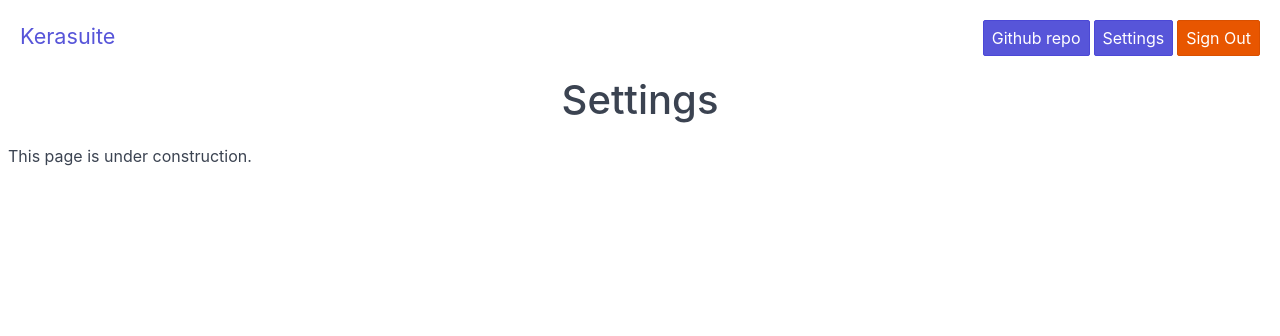
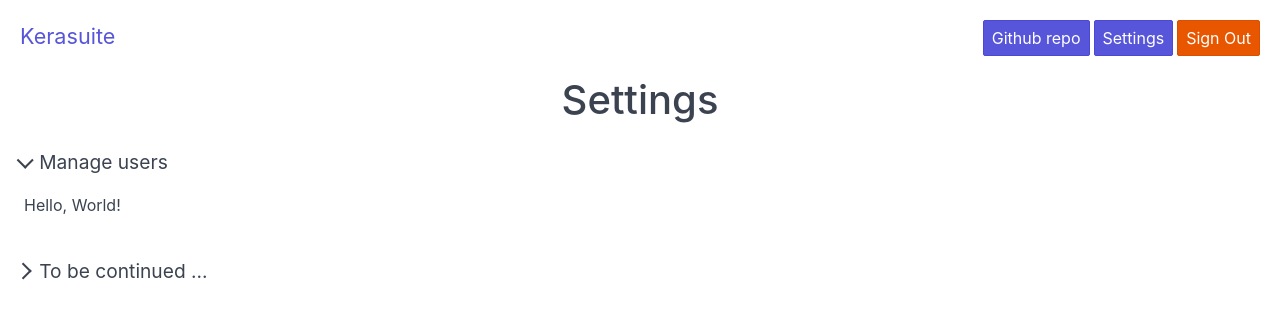
Before and after one commit to MeurillonGuillaume/Kerasuite, a Flask app: page /settings in a window 1280 px wide. Shown: the top 336 px of the page. Run offline with Flask 2, Linux system fonts and the light colour scheme; the visitor is signed in with stand-in values (Sample User, id 1).

Commit message:
Changes for user management, title changes at accordion, prep for user management

```diff
--- a/app.py
+++ b/app.py
@@ -4,8 +4,8 @@ import pickledb
 from flask import Flask, render_template, redirect, request, session
 from werkzeug.utils import secure_filename
 from uuid import uuid4
-from libs.authentication import Authentication
-from libs.projects import Projects
+from libs.projectmanager import ProjectManager
+from libs.usermanager import UserManager
 
 # Global variables
 DATABASE_NAME = 'Kerasuite.db'
@@ -23,13 +23,14 @@ if DATABASE_NAME not in listdir('.'):
     # Initialise the database with a default user & password (admin - Kerasuite)
     logging.warning('The database does not exist, initialising now ...')
     database = pickledb.load('Kerasuite.db', True)
-    database.set('users', {"admin": {"password": "$2b$12$F5t/lNpjbvGMh0m56t1xbe/saHiK.dHKIKif1Q.xOyxcbrr/vKAw."}})
+    database.set('users',
+                 {"admin": {"password": "$2b$12$F5t/lNpjbvGMh0m56t1xbe/saHiK.dHKIKif1Q.xOyxcbrr/vKAw.", "admin": True}})
 
 # Load database
 logging.info('Loading database into memory ...')
 database = pickledb.load(DATABASE_NAME, True)
-auth = Authentication(database)
-project_client = Projects(database)
+project_manager = ProjectManager(database)
+user_manager = UserManager(database)
 
 # Global variables
 ALLOWED_FILETYPES = ['csv', 'json']
@@ -65,7 +66,7 @@ def home():
     """
     if is_user_logged_in():
         return render_template('home.html', LoggedIn=session['loggedin'],
-                               Projects=project_client.get_user_projects(session['username']))
+                               Projects=project_manager.get_user_projects(session['username']))
     return redirect('/login')
 
 
@@ -77,7 +78,7 @@ def login():
     if not is_user_logged_in():
         if request.method == 'POST':
             if 'password' in request.form and 'username' in request.form:
-                if auth.attempt_login(request.form['username'], request.form['password']):
+                if user_manager.attempt_login(request.form['username'], request.form['password']):
                     session['loggedin'] = True
                     session['username'] = request.form['username']
                     return redirect('/')
@@ -101,7 +102,7 @@ def settings():
     Return a settings page or redirect to login.
     """
     if is_user_logged_in():
-        return render_template('settings.html', LoggedIn=session['loggedin'])
+        return render_template('settings.html', LoggedIn=session['loggedin'], IsAdmin=...)
     return redirect('/login')
 
 
@@ -112,9 +113,9 @@ def create_project():
     """
     if request.method == 'POST' and is_user_logged_in():
         if 'projectdescription' in request.form and 'projectname' in request.form:
-            project_client.create_project(request.form['projectname'],
-                                          request.form['projectdescription'],
-                                          session['username'])
+            project_manager.create_project(request.form['projectname'],
+                                           request.form['projectdescription'],
+                                           session['username'])
     return redirect('/login')
 
 
@@ -126,7 +127,7 @@ def drop_project():
     if is_user_logged_in():
         project = request.args.get('project')
         if project is not None:
-            project_client.drop_project(project, session['username'])
+            project_manager.drop_project(project, session['username'])
         return redirect('/')
     return redirect('/login')
 
@@ -138,10 +139,10 @@ def edit_project():
     """
     if is_user_logged_in() and request.method == 'POST':
         if 'projectdescription' in request.form and 'projectname' in request.form and 'old_projectname' in request.form:
-            newname = project_client.update_project(request.form['old_projectname'],
-                                                    request.form['projectname'],
-                                                    request.form['projectdescription'],
-                                                    session['username'])
+            newname = project_manager.update_project(request.form['old_projectname'],
+                                                     request.form['projectname'],
+                                                     request.form['projectdescription'],
+                                                     session['username'])
             return redirect(f'/run?project={newname}')
     return redirect('/login')
 
@@ -153,16 +154,16 @@ def run():
     """
     if is_user_logged_in():
         project = request.args.get('project')
-        if project_client.does_project_exist(project, session['username']):
-            if project_client.does_project_have_dataset(project, session['username']):
+        if project_manager.does_project_exist(project, session['username']):
+            if project_manager.does_project_have_dataset(project, session['username']):
                 # TODO: load dataset in memory
                 ...
             return render_template('project.html',
                                    Projectname=project,
-                                   Projectdescription=project_client.get_project(
+                                   Projectdescription=project_manager.get_project(
                                        project, session['username'])['description'],
                                    LoggedIn=session['loggedin'],
-                                   HasDataset=project_client.does_project_have_dataset(project, session['username']))
+                                   HasDataset=project_manager.does_project_have_dataset(project, session['username']))
     return redirect('/login')
 
 
@@ -179,9 +180,9 @@ def set_dataset():
                     file_ext = str(secure_filename(dataset.filename)).rsplit('.', 1)[1]
                     new_filename = str(uuid4())
                     dataset.save(f'{app.config["UPLOAD_FOLDER"]}/{new_filename}.{file_ext}')
-                    project_client.assign_dataset(new_filename, file_ext,
-                                                  request.form['projectname'],
-                                                  session['username'])
+                    project_manager.assign_dataset(new_filename, file_ext,
+                                                   request.form['projectname'],
+                                                   session['username'])
                     return redirect(f'/run?project={request.form["projectname"]}')
     return redirect('/login')
 
@@ -190,9 +191,9 @@ def set_dataset():
 def clear_dataset():
     if is_user_logged_in():
         project = request.args.get('project')
-        if project_client.does_project_exist(project, session['username']):
-            if project_client.does_project_have_dataset(project, session['username']):
-                project_client.clear_project_dataset(project, session['username'])
+        if project_manager.does_project_exist(project, session['username']):
+            if project_manager.does_project_have_dataset(project, session['username']):
+                project_manager.clear_project_dataset(project, session['username'])
             return redirect(f'/run?project={project}')
     return redirect('/login')
 
--- a/libs/projects.py
+++ b/libs/projectmanager.py
@@ -3,7 +3,7 @@ from os import remove
 import pathlib
 
 
-class Projects:
+class ProjectManager:
     def __init__(self, db_instance):
         self.__dbclient = db_instance
 
--- a/templates/project.html
+++ b/templates/project.html
@@ -7,7 +7,7 @@
     </h1>
     <div class="accordion">
         <input id="accordion-1" type="radio" name="accordion-radio" hidden="" checked="">
-        <label class="accordion-header c-hand" for="accordion-1"><i
+        <label class="accordion-header c-hand text-large" for="accordion-1"><i
                 class="icon icon-arrow-right mr-1"></i>1. Data uploading</label>
         <div class="accordion-body">
             <ul class="menu menu-nav">
@@ -40,7 +40,7 @@
     </div>
     <div class="accordion">
         <input id="accordion-2" type="radio" name="accordion-radio" hidden="">
-        <label class="accordion-header c-hand" for="accordion-2"><i
+        <label class="accordion-header c-hand text-large" for="accordion-2"><i
                 class="icon icon-arrow-right mr-1"></i>2. To be continued ...</label>
         <div class="accordion-body">
             <ul class="menu menu-nav">
--- a/templates/settings.html
+++ b/templates/settings.html
@@ -1,5 +1,27 @@
 {% extends 'navbar.html' %}
 {% block Body %}
     <h1 class="text-center">Settings</h1>
-    <p>This page is under construction.</p>
+    <div class="accordion">
+        <input id="accordion-1" type="radio" name="accordion-radio" hidden="" checked="">
+        <label class="accordion-header c-hand text-large" for="accordion-1"><i
+                class="icon icon-arrow-right mr-1"></i>Manage users</label>
+        <div class="accordion-body">
+            <ul class="menu menu-nav">
+                <li class="menu-item">
+                    <p>Hello, World!</p>
+                </li>
+            </ul>
+        </div>
+    </div>
+    <div class="accordion">
+        <input id="accordion-2" type="radio" name="accordion-radio" hidden="">
+        <label class="accordion-header c-hand text-large" for="accordion-2"><i
+                class="icon icon-arrow-right mr-1"></i>To be continued ...</label>
+        <div class="accordion-body">
+            <ul class="menu menu-nav">
+                <li class="menu-item"><a href="#accordions">Item 1</a></li>
+                <li class="menu-item"><a href="#accordions">Item 2</a></li>
+            </ul>
+        </div>
+    </div>
 {% endblock %}
```
Also changed, not shown: libs/usermanager.py (renamed from libs/authentication.py, +4 -4 lines).
